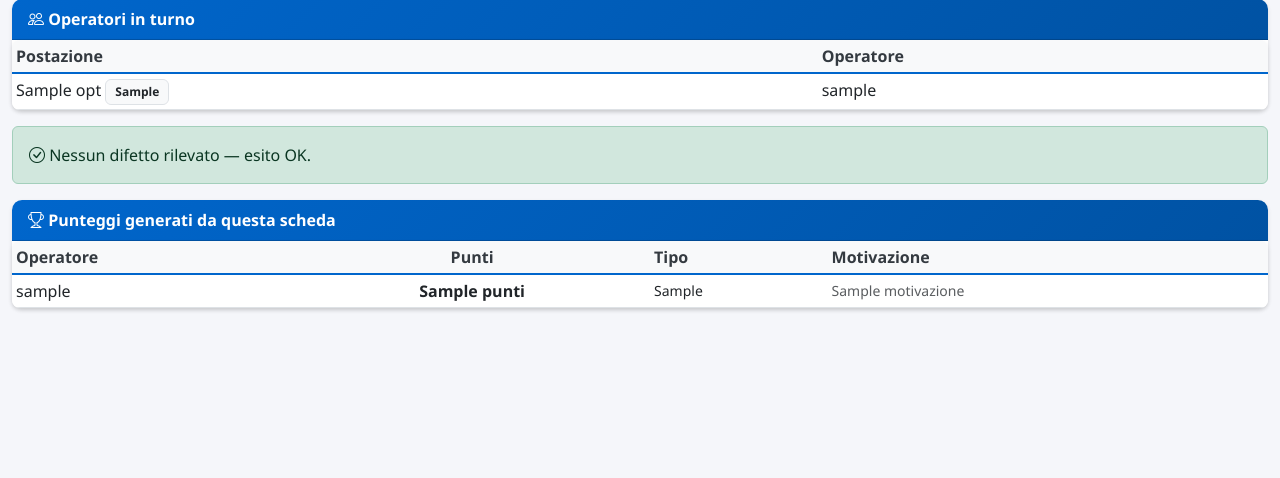
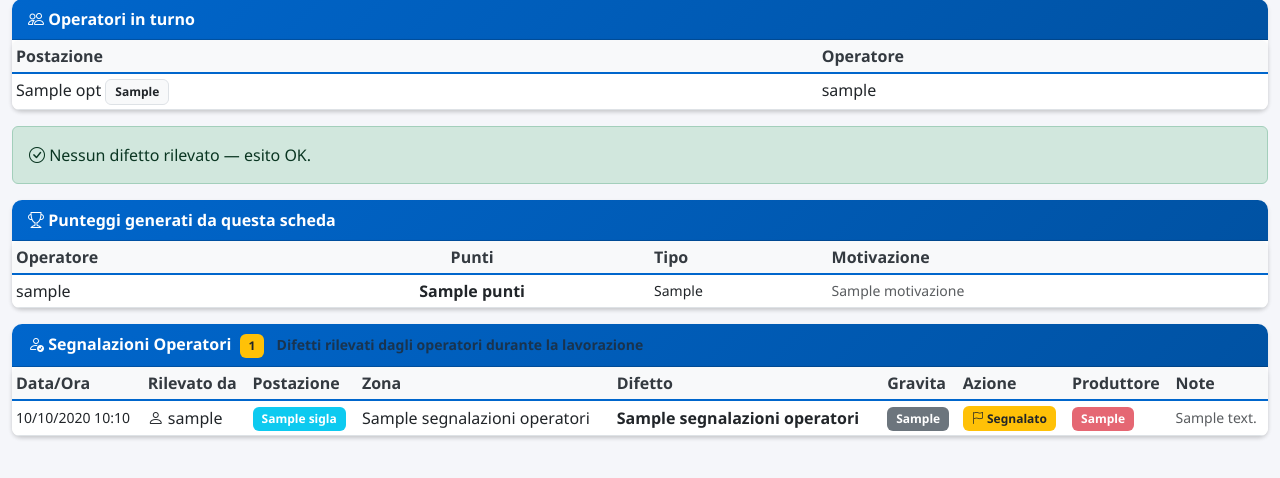
Before and after one commit to Snakepit10/gestionale-autolavaggio, a Django app: template templates/cq/scheda_cq_detail.html in a window 1280 px wide. Shown: the part 307-785 px from the top of the page. Run offline with Django 4.2, Linux system fonts and the light colour scheme; the template is opened without the code that fills it: most values are stand-ins (such as "Sample title", 1, 10 or a date in 2020).

Commit message:
Show operator defect reports history in CQ sheet form and detail
Both the CQ creation form and detail view now display a "Segnalazioni
Operatori" section showing all defects reported by operators during
processing. Table shows: time, operator name, their station, zone,
defect type, severity, action taken (corretto/segnalato), and the
producer station responsible.

In the form: appears above the operator assignment section with a note
that defects are pre-loaded into the form.
In the detail: appears below the scoring section as a full audit trail.

Co-Authored-By: Claude Opus 4.6 (1M context) <noreply@anthropic.com>

```diff
--- a/templates/cq/scheda_cq_detail.html
+++ b/templates/cq/scheda_cq_detail.html
@@ -204,4 +204,64 @@
     </div>
   </div>
 {% endif %}
+
+{# ===== Storico Segnalazioni Operatori ===== #}
+{% if segnalazioni_operatori %}
+  <div class="card mt-3">
+    <div class="card-header bg-warning bg-opacity-25 py-2">
+      <i class="bi bi-person-check"></i> <strong>Segnalazioni Operatori</strong>
+      <span class="badge bg-warning text-dark ms-1">{{ segnalazioni_operatori|length }}</span>
+      <small class="text-muted ms-2">Difetti rilevati dagli operatori durante la lavorazione</small>
+    </div>
+    <div class="card-body p-0">
+      <table class="table table-sm align-middle mb-0">
+        <thead class="table-light">
+          <tr>
+            <th>Data/Ora</th>
+            <th>Rilevato da</th>
+            <th>Postazione</th>
+            <th>Zona</th>
+            <th>Difetto</th>
+            <th>Gravita</th>
+            <th>Azione</th>
+            <th>Produttore</th>
+            <th>Note</th>
+          </tr>
+        </thead>
+        <tbody>
+          {% for s in segnalazioni_operatori %}
+            <tr>
+              <td class="small">{{ s.data_ora|date:"d/m/Y H:i" }}</td>
+              <td>
+                <i class="bi bi-person"></i>
+                {{ s.operatore.get_full_name|default:s.operatore.username }}
+              </td>
+              <td>
+                <span class="badge bg-info">{{ s.postazione_cq.sigla|default:s.postazione_cq.nome }}</span>
+              </td>
+              <td>{{ s.zona_nome }}</td>
+              <td><strong>{{ s.tipo_difetto_nome }}</strong></td>
+              <td>
+                <span class="badge {% if s.gravita == 'alta' %}bg-danger{% elif s.gravita == 'media' %}bg-warning text-dark{% else %}bg-secondary{% endif %}">
+                  {{ s.get_gravita_display }}
+                </span>
+              </td>
+              <td>
+                {% if s.azione == 'corretto' %}
+                  <span class="badge bg-success"><i class="bi bi-check-circle"></i> Corretto</span>
+                {% else %}
+                  <span class="badge bg-warning text-dark"><i class="bi bi-flag"></i> Segnalato</span>
+                {% endif %}
+              </td>
+              <td>
+                <span class="badge bg-danger bg-opacity-75">{{ s.postazione_produttore }}</span>
+              </td>
+              <td class="small text-muted">{{ s.note|default:"" }}</td>
+            </tr>
+          {% endfor %}
+        </tbody>
+      </table>
+    </div>
+  </div>
+{% endif %}
 {% endblock %}
```
Also changed, not shown: apps/cq/views.py (+8 -0 lines), templates/cq/scheda_cq_form.html (+32 -0 lines).
